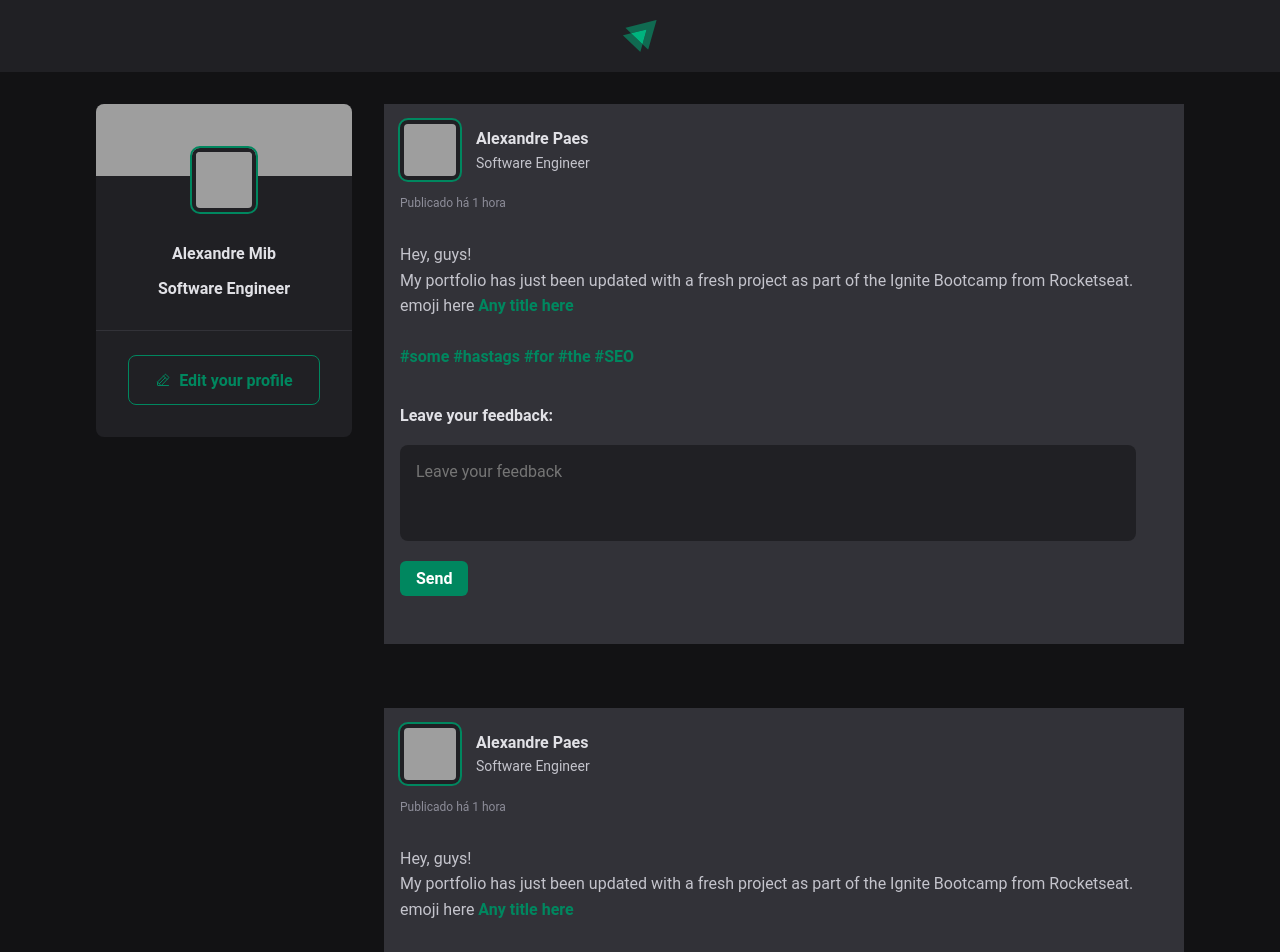
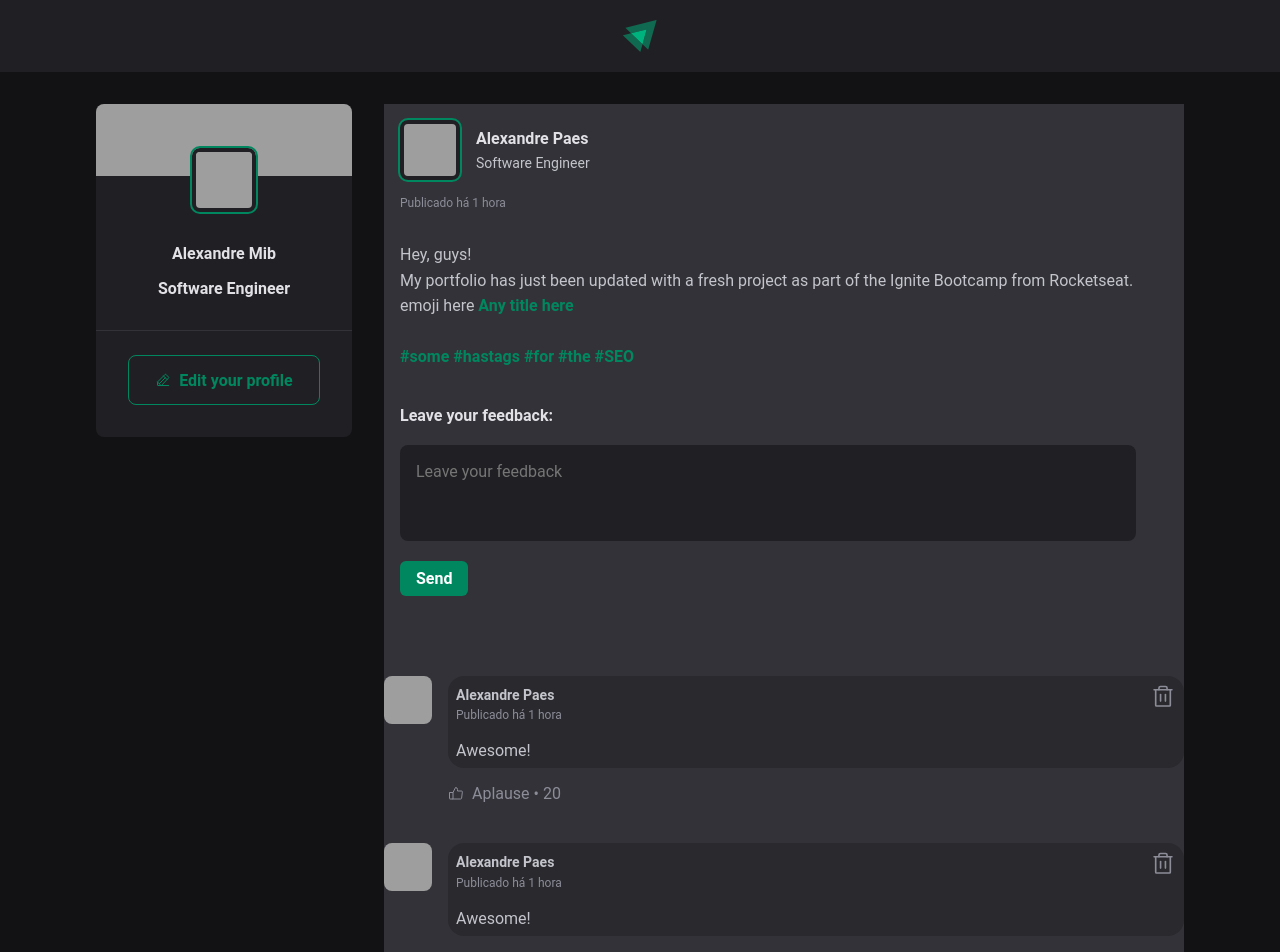
Before and after one commit to alexandre-paes/reactjs-ignite-updated-22-path, a React (Vite) app in the folder chapter1-project1-foundation/: page / in a window 1280 px wide. Shown: the top 952 px of the page. Built offline with nearby package versions, Linux system fonts and the light colour scheme; grey boxes are pictures that could not be loaded.

Commit message:
Component Comment and its Styles

```diff
--- /dev/null
+++ b/chapter1-project1-foundation/src/components/Comment.jsx
@@ -0,0 +1,39 @@
+import { ThumbsUp, Trash } from 'phosphor-react';
+import styles from './Comment.module.css';
+
+export function Comment() {
+	return (
+		<div className={styles.comment}>
+			<img src="https://github.com/AlexandrePaes.png" />
+
+			<div className={styles.commentBox}>
+				<div className={styles.commentContent}>
+					<header>
+						<div className={styles.authorAndTime}>
+							<strong>Alexandre Paes</strong>
+							<time title='11 de Maio às 7:30' dateTime='2022-05-11 07:30:00'>Publicado há 1 hora</time>
+						</div>
+
+						<button title='Delete comment'>
+							<Trash size={26}/>
+						</button>
+					</header>
+
+					<p>Awesome!</p>
+
+				</div>
+
+				<footer>
+					<button>
+						<ThumbsUp />{' '}
+						Aplause <span>20</span>
+					</button>
+				</footer>
+
+			</div>
+
+		</div>
+
+
+	)
+}
--- /dev/null
+++ b/chapter1-project1-foundation/src/components/Comment.module.css
@@ -0,0 +1,91 @@
+.comment {
+    margin-top: 1.5rem;
+    display: flex;
+    gap: 1rem;
+}
+
+.comment > img {
+    width: 3rem;
+    height: 3rem;
+    border-radius: 8px;
+}
+
+.commentBox {
+    flex: 1;
+}
+
+.commentContent {
+    background: var(--gray-700);
+    border-radius: 1rem;
+    padding: 8px;
+}
+
+.commentContent header {
+    display: flex;
+    align-items: flex-start;
+    justify-content: space-between;
+}
+
+/* .authorAndTime {
+    display: flex;
+    flex-direction: column;
+} */
+
+.authorAndTime strong {
+    display: block;
+    font-size: 0.875rem;
+    line-height: 1.6;
+}
+
+.authorAndTime time {
+    display: block;
+    font-size: 0.75rem;
+    line-height: 1.6;
+    color: var(--gray-400);
+}
+
+.commentContent header button {
+    background: transparent;
+    border: 0;
+    color: var(--gray-400);
+    cursor: pointer;
+    line-height: 0;
+    border-radius: 2px;
+}
+
+.commentContent header button:hover {
+    color: var(--red-500);
+}
+
+.commentContent p {
+    margin-top: 1rem;
+    color: var(--gray-300);
+}
+
+.commentBox footer {
+    margin-top: 1rem;
+    margin-bottom: 1rem;
+}
+
+.commentBox footer button {
+    background: transparent;
+    border: 0;
+    color: var(--gray-400);
+    cursor: pointer;
+    display: flex;
+    align-items: center;
+    border-radius: 2px;
+}
+
+.commentBox footer button:hover {
+    color: var(--gray-300);
+}
+
+.commentBox footer button svg {
+    margin-right: 0.5rem;
+}
+
+.commentBox footer button span::before {
+    content: '\2022';
+    padding: 0 0.25rem;
+}
--- a/chapter1-project1-foundation/src/components/Post.jsx
+++ b/chapter1-project1-foundation/src/components/Post.jsx
@@ -1,3 +1,4 @@
+import { Comment } from './Comment';
 import styles from './Post.module.css';
 
 export function Post() {
@@ -37,6 +38,12 @@
 				<button type='submit'>Send</button>
 			</form>
 
+			<div className={styles.commentList}>
+				<Comment />
+				<Comment />
+				<Comment />
+			</div>
+
 		</article>
 	)
 }
--- a/chapter1-project1-foundation/src/components/Post.module.css
+++ b/chapter1-project1-foundation/src/components/Post.module.css
@@ -10,7 +10,7 @@
 
 .article {
 	background: var(--gray-600);
-	margin-bottom: 4rem;
+	margin-bottom: 1rem;
 }
 
 .content {
@@ -46,7 +46,7 @@
 .time {
   font-size: 0.75rem;
   color: var(--gray-400);
-	margin-left: 1rem;
+  margin-left: 1rem;
 }
 
 .author {
@@ -128,3 +128,7 @@
 .commentForm button[type=submit]:hover {
   background: var(--green-300);
 }
+
+.commentList {
+	margin-top: 2rem;
+}
```
